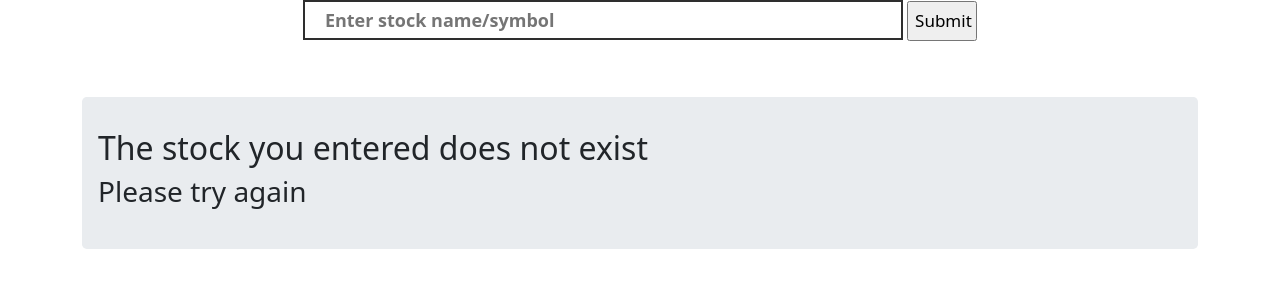
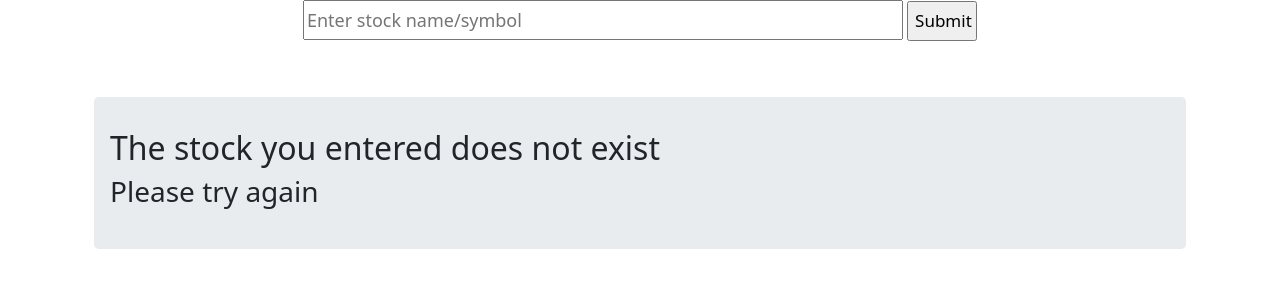
Before and after one commit to ShrivardhanGoenka/VirtuosoMarket, a Django app: page /viewstock/stockinfo/ in a window 1280 px wide. Shown: the part 71-371 px from the top of the page. Run offline with Django 3.2, Linux system fonts and the light colour scheme; some libraries are stand-ins or nearby versions.

Commit message:
Fixed viewstock template

```diff
--- a/viewstock/templates/viewstock/searchbar.html
+++ b/viewstock/templates/viewstock/searchbar.html
@@ -1,48 +1,8 @@
 <!DOCTYPE html>
-<html xmlns="http://www.w3.org/1999/xhtml">
-<html lang="en" dir="ltr">
-  <head runat="server">
-    <meta charset="utf-8">
-    <title></title>
 
-    <style>
-        input[type=search] {
-            background: none;
-            font-weight: bold;
-            border-color: #2e2e2e;
-            border-style: solid;
-            border-width: 2px 2px 2px 2px;
-            outline: none;
-            padding: 10px 20px 10px 20px;
-            width: 250px;
-        }
-      /*Css to target the dropdownbox*/
-        ul.ui-autocomplete {
-            color: black;
-            -moz-border-radius: 15px;
-            border-radius: 15px;
-            background: white;
-            border: 1px;
-            border-color:black;
-        }
-    </style>
-
-
-
-
-    <!--
-    <link rel="stylesheet" href="https://maxcdn.bootstrapcdn.com/bootstrap/3.3.7/css/bootstrap.min.css" integrity="sha384-BVYiiSIFeK1dGmJRAkycuHAHRg32OmUcww7on3RYdg4Va+PmSTsz/K68vbdEjh4u" crossorigin="anonymous">
-    <link rel="stylesheet" href="https://maxcdn.bootstrapcdn.com/bootstrap/3.3.7/css/bootstrap-theme.min.css" integrity="sha384-rHyoN1iRsVXV4nD0JutlnGaslCJuC7uwjduW9SVrLvRYooPp2bWYgmgJQIXwl/Sp" crossorigin="anonymous">
-    <script src="https://maxcdn.bootstrapcdn.com/bootstrap/3.3.7/js/bootstrap.min.js" integrity="sha384-Tc5IQib027qvyjSMfHjOMaLkfuWVxZxUPnCJA7l2mCWNIpG9mGCD8wGNIcPD7Txa" crossorigin="anonymous"></script>
-    <link href="https://fonts.googleapis.com/css?family=Montserrat" rel="stylesheet">
-    <link rel="stylesheet" href="//code.jquery.com/ui/1.12.1/themes/base/jquery-ui.css">
-  -->
-
-  </head>
-  <body>
 {% extends "base.html" %}
 
-    {% block content_nocontainer %}
+{% block content_container %}
 
   <style media="screen">
     #stock{
@@ -57,23 +17,19 @@
     }
   </style>
 
+
       <div class="container">
 
         <div class="text-center">
 
-        <form class="" id='form1' runat="server" action="{% url 'viewstock:stockinfo' %}" method="post" autocomplete="off">
+        <form class="" action="{% url 'viewstock:stockinfo' %}" method="post" autocomplete="off">
           {% csrf_token %}
-          <div class="ui-widget">
-            <input type="search" name="stock" id="stock" placeholder="Enter stock name/symbol">
+          <input type="text" name="stock" id="stock" placeholder="Enter stock name/symbol">
           <input type="submit" id='stockbuttn' value="Submit">
-          </div>
-
         </form>
       </div>
-
-
-    </div>
-
+      <script src="https://code.jquery.com/jquery-1.12.4.js"></script>
+      <script src="https://code.jquery.com/ui/1.12.1/jquery-ui.js"></script>
       <script>
         $(function () {
             $("#stock").autocomplete({
@@ -83,9 +39,9 @@
         });
       </script>
 
+    </div>
+
       {% block stockinfo %}
       {% endblock  %}
 
 {% endblock %}
-  </body>
-</html>
```
Also changed, not shown: db.sqlite3. Lines whose indentation alone changed are shown as unchanged.
